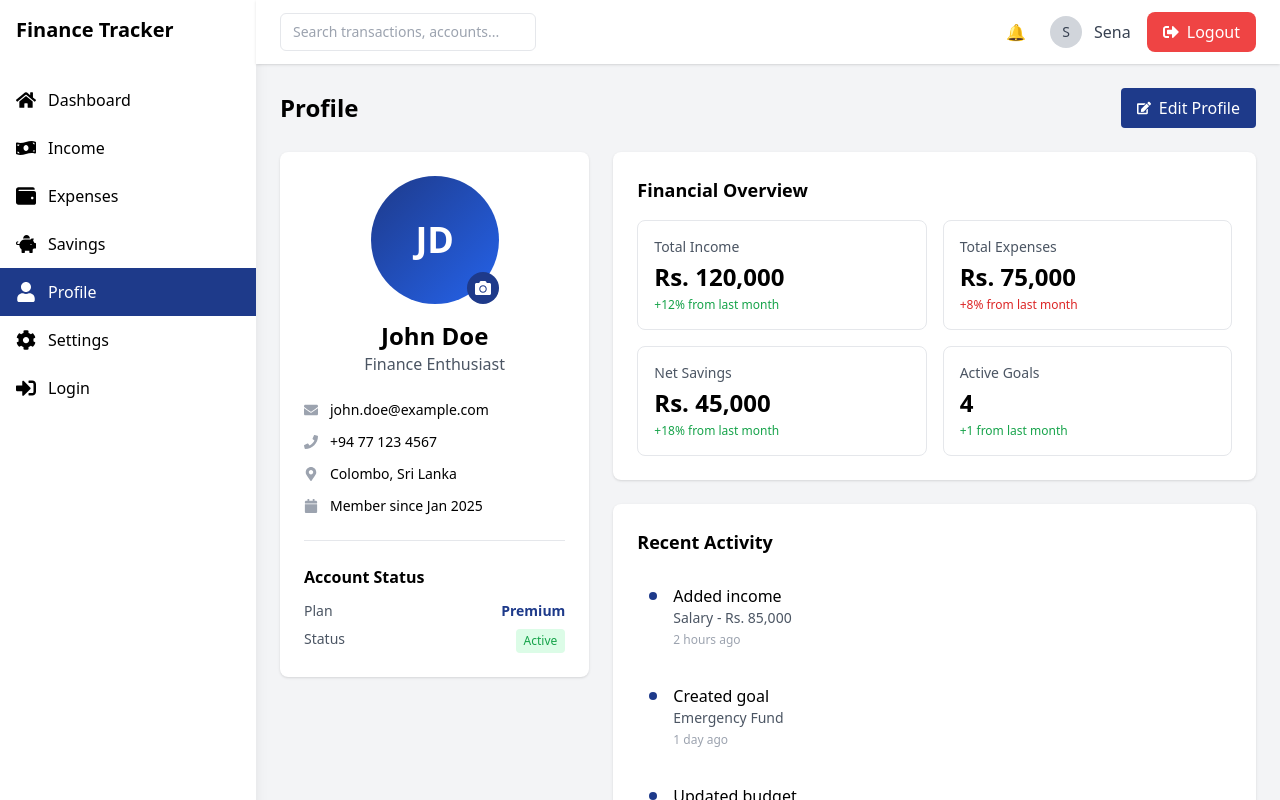
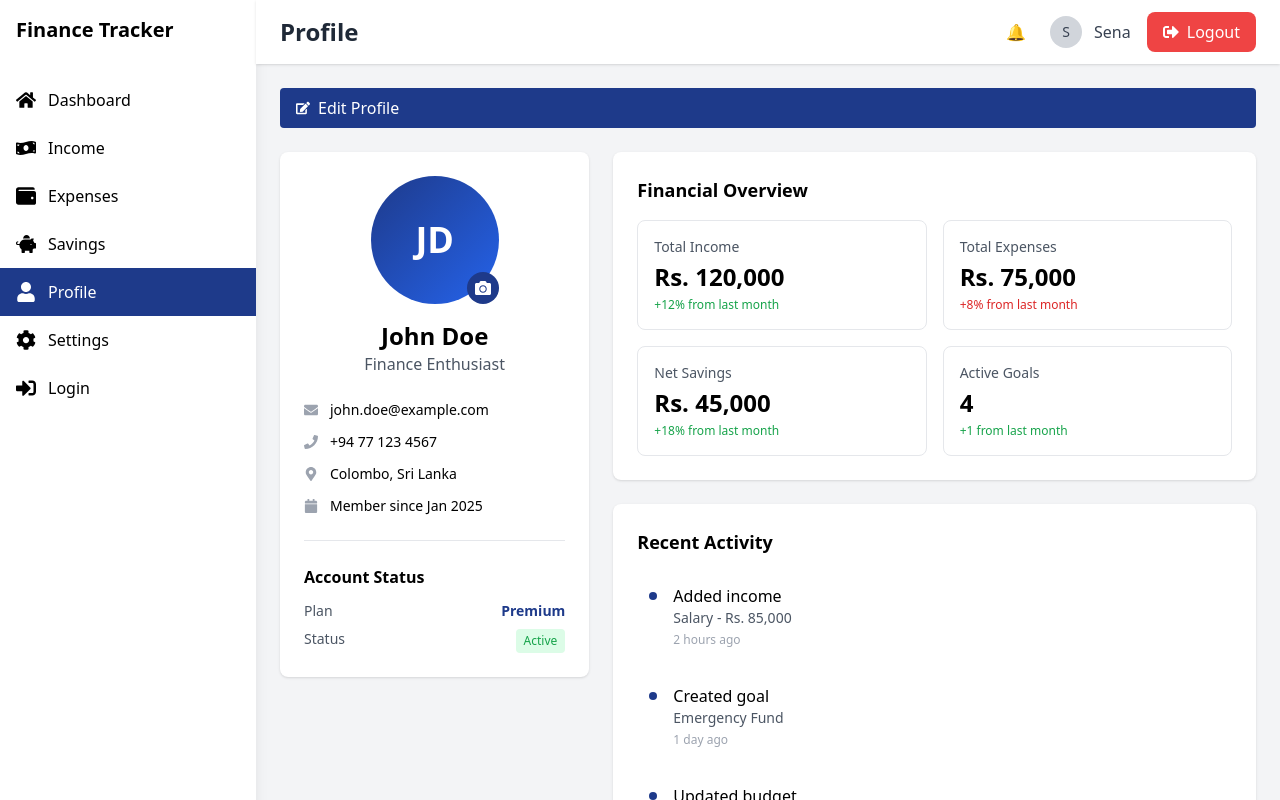
Before and after one commit to SenashAdeesha/FINANCE-TRACKER, a React (Vite) app: page /profile in a window 1280 px wide. Shown: the top 800 px of the page. Built offline with nearby package versions, Linux system fonts and the light colour scheme.

Commit message:
some ui changes

```diff
--- a/src/components/Navbar.tsx
+++ b/src/components/Navbar.tsx
@@ -3,9 +3,10 @@ import { FaSignOutAlt } from "react-icons/fa";
 
 type Props = {
   onToggleSidebar?: () => void;
+  pageTitle?: string;
 };
 
-function Navbar({ onToggleSidebar }: Props) {
+function Navbar({ onToggleSidebar, pageTitle }: Props) {
   const navigate = useNavigate();
 
   const handleLogout = () => {
@@ -16,14 +17,7 @@ function Navbar({ onToggleSidebar }: Props) {
     <header className="h-16 bg-white shadow flex items-center justify-between px-6">
       <div className="flex items-center gap-4">
         <button onClick={onToggleSidebar} className="md:hidden text-gray-600 p-2 rounded hover:bg-gray-100">☰</button>
-        <div className="relative">
-          <input
-            aria-label="Search"
-            type="search"
-            placeholder="Search transactions, accounts..."
-            className="w-64 px-3 py-2 border border-gray-200 rounded-md text-sm focus:outline-none focus:ring-2 focus:ring-primary"
-          />
-        </div>
+        {pageTitle && <h1 className="text-2xl font-semibold text-gray-800">{pageTitle}</h1>}
       </div>
 
       <div className="flex items-center gap-4">
--- a/src/pages/Dashboard.tsx
+++ b/src/pages/Dashboard.tsx
@@ -420,14 +420,9 @@ function Dashboard() {
       <Sidebar isOpen={sidebarOpen} />
 
       <div className="flex-1">
-        <Navbar onToggleSidebar={() => setSidebarOpen((s) => !s)} />
+        <Navbar onToggleSidebar={() => setSidebarOpen((s) => !s)} pageTitle="Dashboard" />
 
         <main className="p-6">
-          <div className="flex items-center justify-between mb-6">
-            <h1 className="text-2xl font-semibold">Dashboard</h1>
-            <div className="text-sm text-muted">Welcome back — here's what's happening with your accounts</div>
-          </div>
-
           {/* Time Period Filter */}
           <div className="bg-white rounded-lg p-4 shadow mb-6">
             <div className="flex items-center justify-between flex-wrap gap-4">
--- a/src/pages/Expenses.tsx
+++ b/src/pages/Expenses.tsx
@@ -405,11 +405,10 @@ function Expense() {
       <Sidebar isOpen={sidebarOpen} />
 
       <div className="flex-1">
-        <Navbar onToggleSidebar={() => setSidebarOpen((s) => !s)} />
+        <Navbar onToggleSidebar={() => setSidebarOpen((s) => !s)} pageTitle="Expenses" />
 
         <main className="p-6">
           <div className="flex items-center justify-between mb-6">
-            <h1 className="text-2xl font-semibold">Expense</h1>
             <button
               onClick={() => setModalOpen(true)}
               className="px-4 py-2 rounded bg-primary text-white flex items-center gap-2"
--- a/src/pages/Income.tsx
+++ b/src/pages/Income.tsx
@@ -405,11 +405,10 @@ function Income() {
       <Sidebar isOpen={sidebarOpen} />
 
       <div className="flex-1">
-        <Navbar onToggleSidebar={() => setSidebarOpen((s) => !s)} />
+        <Navbar onToggleSidebar={() => setSidebarOpen((s) => !s)} pageTitle="Income" />
 
         <main className="p-6">
           <div className="flex items-center justify-between mb-6">
-            <h1 className="text-2xl font-semibold">Income</h1>
             <button
               onClick={() => setModalOpen(true)}
               className="px-4 py-2 rounded bg-primary text-white flex items-center gap-2"
--- a/src/pages/Profile.tsx
+++ b/src/pages/Profile.tsx
@@ -27,11 +27,10 @@ function Profile() {
       <Sidebar isOpen={sidebarOpen} />
 
       <div className="flex-1">
-        <Navbar onToggleSidebar={() => setSidebarOpen((s) => !s)} />
+        <Navbar onToggleSidebar={() => setSidebarOpen((s) => !s)} pageTitle="Profile" />
 
         <main className="p-6">
-          <div className="flex items-center justify-between mb-6">
-            <h1 className="text-2xl font-semibold">Profile</h1>
+          <div className="mb-6">
             <Link to="/settings?tab=general" className="px-4 py-2 rounded bg-primary text-white flex items-center gap-2 hover:bg-primary/90 transition-colors">
               <FaEdit className="text-sm" />
               Edit Profile
--- a/src/pages/Savings.tsx
+++ b/src/pages/Savings.tsx
@@ -402,11 +402,10 @@ function Savings() {
       <Sidebar isOpen={sidebarOpen} />
 
       <div className="flex-1">
-        <Navbar onToggleSidebar={() => setSidebarOpen((s) => !s)} />
+        <Navbar onToggleSidebar={() => setSidebarOpen((s) => !s)} pageTitle="Savings & Investments" />
 
         <main className="p-6">
           <div className="flex items-center justify-between mb-6">
-            <h1 className="text-2xl font-semibold">Savings & Investments</h1>
             <button
               onClick={() => setModalOpen(true)}
               className="px-4 py-2 rounded bg-primary text-white flex items-center gap-2"
--- a/src/pages/Settings.tsx
+++ b/src/pages/Settings.tsx
@@ -75,12 +75,11 @@ function Settings() {
       <Sidebar isOpen={sidebarOpen} />
 
       <div className="flex-1">
-        <Navbar onToggleSidebar={() => setSidebarOpen((s) => !s)} />
+        <Navbar onToggleSidebar={() => setSidebarOpen((s) => !s)} pageTitle="Settings" />
 
         <main className="p-6">
           {/* Header */}
           <div className="mb-8">
-            <h1 className="text-3xl font-bold text-gray-900">Settings</h1>
             <p className="text-gray-600 mt-2">Manage your account settings and preferences</p>
           </div>
 
--- a/src/pages/TransactionsPage.tsx
+++ b/src/pages/TransactionsPage.tsx
@@ -1,9 +1,9 @@
 import Transactions from '../components/Transactions';
 
+// Note: Navbar with "Transactions" title should be added in parent layout
 function TransactionsPage() {
   return (
     <div className="p-6">
-      <h1 className="text-2xl font-semibold mb-4">Transactions</h1>
       <Transactions />
     </div>
   );
```
